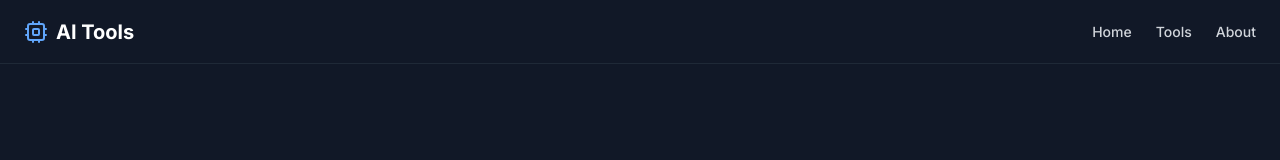
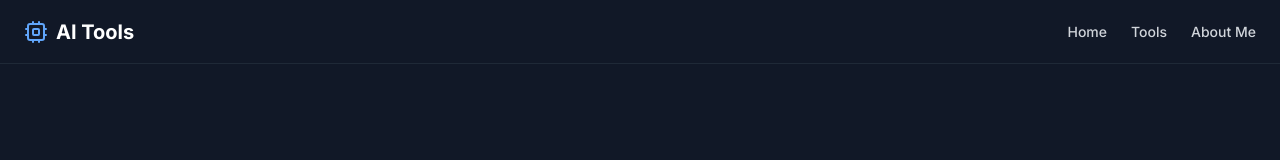
Before and after one commit to NHeroOP/ai-tools-web, a Next.js app: page / in a window 1280 px wide. Shown: the top 160 px of the page. Built offline with nearby package versions, Linux system fonts and the light colour scheme.

Commit message:
change links and add target='_blank' to some links

```diff
--- a/src/components/MenuBar.tsx
+++ b/src/components/MenuBar.tsx
@@ -11,19 +11,19 @@ export default function MenuBar() {
   return (
     <>
       <header className="px-4 lg:px-6 h-16 flex items-center border-b border-gray-800">
-        <Link className="flex items-center justify-center" href="#">
+        <Link className="flex items-center justify-center" href="/">
           <Cpu className="h-6 w-6 mr-2 text-blue-400" />
           <span className="font-bold text-xl text-white">AI Tools</span>
         </Link>
         <nav className="ml-auto gap-4 sm:gap-6 hidden md:flex">
-          <Link className="text-sm font-medium hover:text-blue-400 transition-colors" href="#">
+          <Link className="text-sm font-medium hover:text-blue-400 transition-colors" href="/">
             Home
           </Link>
-          <Link className="text-sm font-medium hover:text-blue-400 transition-colors" href="#tools">
+          <Link className="text-sm font-medium hover:text-blue-400 transition-colors" href="/tools">
             Tools
           </Link>
-          <Link className="text-sm font-medium hover:text-blue-400 transition-colors" href="#about">
-            About
+          <Link className="text-sm font-medium hover:text-blue-400 transition-colors" href="https://github.com/NHeroOP" target="_blank">
+            About Me
           </Link>
         </nav>
         <Button
@@ -37,14 +37,14 @@ export default function MenuBar() {
       </header>
       {isMenuOpen && (
         <nav className="flex flex-col gap-4 p-4 bg-gray-800 md:hidden">
-          <Link className="text-sm font-medium hover:text-blue-400 transition-colors" href="#">
+          <Link className="text-sm font-medium hover:text-blue-400 transition-colors" href="/">
             Home
           </Link>
-          <Link className="text-sm font-medium hover:text-blue-400 transition-colors" href="#tools">
+          <Link className="text-sm font-medium hover:text-blue-400 transition-colors" href="/tools">
             Tools
           </Link>
-          <Link className="text-sm font-medium hover:text-blue-400 transition-colors" href="#about">
-            About
+          <Link className="text-sm font-medium hover:text-blue-400 transition-colors" href="https://github.com/NHeroOP" target="_blank">
+            About Me
           </Link>
         </nav>
       )}
```
